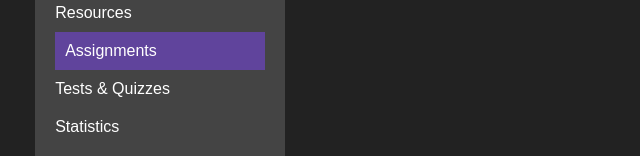
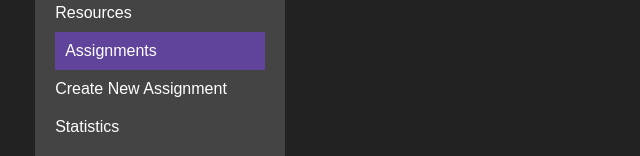
Before and after one commit to zainaaazz/FullStackWebApplication, a React (Create React App) app in the folder FRONT END/nwu-lecturer-portal/: page /assignments in a window 1280 px wide. Shown: the part 260-416 px from the top of the page, without its empty margins (319-959 px from the left). Built offline with nearby package versions, Linux system fonts and the light colour scheme.

Commit message:
updated assignmnents with create assignmnet link

```diff
--- a/FRONT END/nwu-lecturer-portal/src/components/Assignments.js
+++ b/FRONT END/nwu-lecturer-portal/src/components/Assignments.js
@@ -1,9 +1,11 @@
 import React, { useState, useEffect } from 'react';
 import axios from 'axios';
-import {jwtDecode} from 'jwt-decode'; // Import jwt-decode
+import { jwtDecode } from 'jwt-decode'; // Import jwt-decode
+import { useNavigate } from 'react-router-dom'; // Import useNavigate for routing
 import './Assignments.css';
 
 const Assignments = () => {
+  const navigate = useNavigate(); // Hook for navigation
   const [activeModuleId, setActiveModuleId] = useState(null); // Default active module ID
   const [assignments, setAssignments] = useState([]); // State to store all assignments
   const [filteredAssignments, setFilteredAssignments] = useState([]); // State to store filtered assignments
@@ -102,7 +104,12 @@ const Assignments = () => {
             <li>Announcements</li>
             <li>Resources</li>
             <li className="active">Assignments</li>
-            <li>Tests & Quizzes</li>
+            <li
+              onClick={() => navigate('/create-assignment')} // Navigate to create assignment page
+              className="clickable" // Add a class for styling (optional)
+            >
+              Create New Assignment
+            </li>
             <li>Statistics</li>
             <li>Site Info</li>
             <li>Contact Us</li>
```
